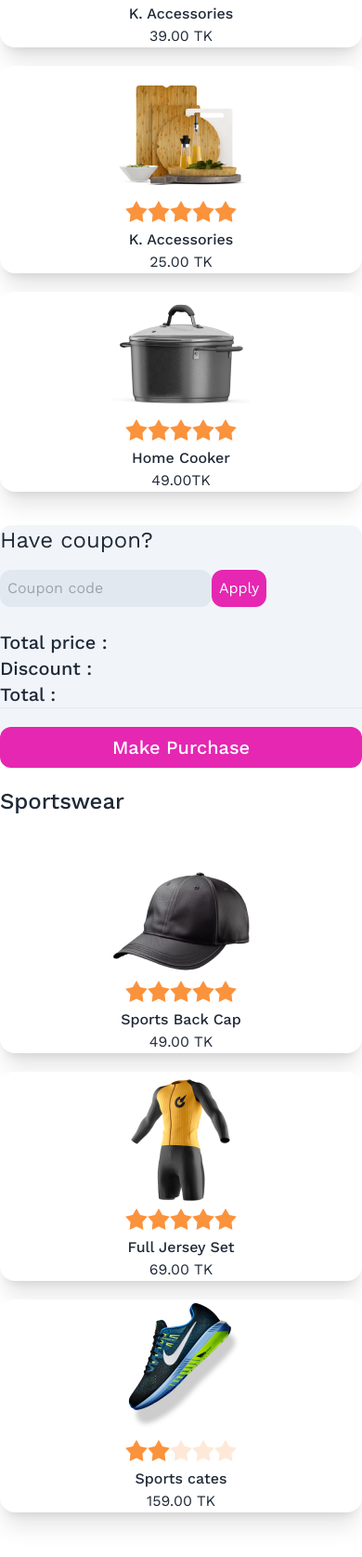
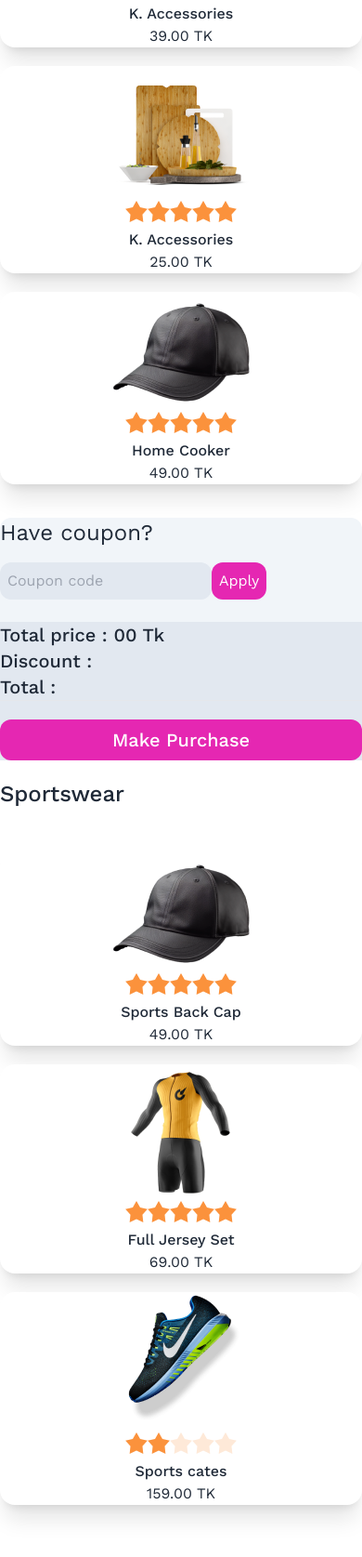
Before and after one commit to priom121/Assignment-4, a plain HTML site: page index.html in a window 390 px wide. Shown: the part 905-2580 px from the top of the page at 93% size. Drawn offline with nearby package versions, Linux system fonts and the light colour scheme.

Commit message:
third commit

```diff
--- a/index.html
+++ b/index.html
@@ -36,7 +36,7 @@
           <!-- Kitchenware card -->
           <h1 class="font-medium text-2xl max-w-screen-2xl mx-auto">Kitchenware</h1>
           <div class="max-w-screen-2xl gap-5 mx-auto grid grid-cols-1 lg:grid-cols-4 ">
-               <div class="card  bg-base-100 shadow-xl">
+               <div onclick="handleClick(this)"  class="card  bg-base-100 shadow-xl">
                     <figure><img src="./images/prod1.png" alt="Shoes" /></figure>
                     <div class="text-center">
                          <div  class="rating ">
@@ -46,11 +46,13 @@
                               <input type="radio" name="rating-2" class="mask mask-star-2 bg-orange-400" />
                               <input type="radio" name="rating-2" class="mask mask-star-2 bg-orange-400" />
                             </div>
+                      <div >
                          <h2 class="text-center font-medium">K. Accessories</h2>
-                      <p>39.00 TK</p>
+                      <p><span>39.00 </span> TK</p>
                       </div>
                     </div>
-          <div class="card  bg-base-100 shadow-xl">
+                  </div>
+               <div onclick="handleClick(this)"  class="card  bg-base-100 shadow-xl">
                     <figure><img src="./images/prod2.png" alt="Shoes" /></figure>
                     <div class="text-center">
                          <div  class="rating ">
@@ -60,43 +62,13 @@
                               <input type="radio" name="rating-2" class="mask mask-star-2 bg-orange-400" />
                               <input type="radio" name="rating-2" class="mask mask-star-2 bg-orange-400" />
                             </div>
+                      <div >
                          <h2 class="text-center font-medium">K. Accessories</h2>
-                 <p>25.00 TK</p>
-
-
-               </div>
-             </div>
-          <div class="card  bg-base-100 shadow-xl">
-               <figure><img src="./images/prod3.png" alt="Shoes" /></figure>
-               <div class="text-center">
-                    <div  class="rating ">
-                         <input type="radio" name="rating-2" class="mask mask-star-2 bg-orange-400" />
-                         <input type="radio" name="rating-2" class="mask mask-star-2 bg-orange-400" checked />
-                         <input type="radio" name="rating-2" class="mask mask-star-2 bg-orange-400" />
-                         <input type="radio" name="rating-2" class="mask mask-star-2 bg-orange-400" />
-                         <input type="radio" name="rating-2" class="mask mask-star-2 bg-orange-400" />
-                       </div>
-                 <h2 class="text-center font-medium">Home Cooker</h2>
-                 <p>49.00TK</p>
-
-               </div>
-             </div>
-             <div class="bg-slate-100  mt-4 rounded-xl">
-               <h2 class="text-2xl">Have coupon?</h2>
-               <input class="bg-slate-200 mt-4 p-2 rounded-xl" type="text"  placeholder="Coupon code"><button class="bg-[#E527B2] p-2 text-white rounded-xl">Apply</button>
-               <div class="bg-white-100 text-xl font-medium  mt-6 rounded-xl">
-                    <h2>Total price :</h2>
-                    <p>Discount :</p>
-                    <p>Total :</p>
-                    <hr>
-                    <button class="w-full mt-5 bg-[#E527B2] p-2 rounded-xl text-white" >Make Purchase</button>
+                      <p><span>25.00 </span> TK</p>
                       </div>
                     </div>
                   </div>
-          <!-- Sportswear card -->
-          <h1 class="font-medium  text-2xl mt-5 max-w-screen-2xl mx-auto">Sportswear</h1>
-          <div class="max-w-screen-2xl py-12 gap-5 mx-auto grid grid-cols-1 lg:grid-cols-4 ">
-               <div class="card  bg-base-100 shadow-xl">
+               <div onclick="handleClick(this)"  class="card  bg-base-100 shadow-xl">
                     <figure><img src="./images/prod4.png" alt="Shoes" /></figure>
                     <div class="text-center">
                          <div  class="rating ">
@@ -106,11 +78,54 @@
                               <input type="radio" name="rating-2" class="mask mask-star-2 bg-orange-400" />
                               <input type="radio" name="rating-2" class="mask mask-star-2 bg-orange-400" />
                             </div>
-                      <h2 class="text-center font-medium">Sports Back Cap</h2>
-                      <p>49.00 TK</p>
+                      <div >
+                         <h2 class="text-center font-medium">Home Cooker</h2>
+                      <p><span>49.00 </span> TK</p>
                       </div>
                     </div>
-               <div class="card  bg-base-100 shadow-xl">
+                  </div>
+
+             <div class="bg-slate-100  mt-4 rounded-xl">
+               <h2 class="text-2xl">Have coupon?</h2>
+               <input class="bg-slate-200 mt-4 p-2 rounded-xl" type="text"  placeholder="Coupon code"><button class="bg-[#E527B2] p-2 text-white rounded-xl">Apply</button>
+               <div class="bg-white-100 text-xl font-medium  mt-6 rounded-xl">
+                    <!-- Create element is here -->
+
+                <div>
+                    <ol class="list-decimal list-inside" id="selector-item">
+
+                    </ol>
+                </div>
+                    <div class="mt-5 bg-slate-200">
+                         <p >Total price :<span id="total-price"> 00</span> Tk</p>
+                         <p>Discount : <span id="discount"> </span> </p>
+                         <p>Total : <span id="totals"> </span> </p>
+                         <hr>
+                         <button class="w-full mt-5 bg-[#E527B2] p-2 rounded-xl text-white" >Make Purchase</button>
+                        </div>
+                 </div>
+          </div>
+          </div>
+          <!-- Sportswear card -->
+          <h1 class="font-medium  text-2xl mt-5 max-w-screen-2xl mx-auto">Sportswear</h1>
+          <div class="max-w-screen-2xl py-12 gap-5 mx-auto grid grid-cols-1 lg:grid-cols-4 ">
+               <div onclick="handleClick(this)"  class="card  bg-base-100 shadow-xl">
+                    <figure><img src="./images/prod4.png" alt="Shoes" /></figure>
+                    <div class="text-center">
+                         <div  class="rating ">
+                              <input type="radio" name="rating-2" class="mask mask-star-2 bg-orange-400" />
+                              <input type="radio" name="rating-2" class="mask mask-star-2 bg-orange-400" checked />
+                              <input type="radio" name="rating-2" class="mask mask-star-2 bg-orange-400" />
+                              <input type="radio" name="rating-2" class="mask mask-star-2 bg-orange-400" />
+                              <input type="radio" name="rating-2" class="mask mask-star-2 bg-orange-400" />
+                            </div>
+                      <div >
+                         <h2 class="text-center font-medium">Sports Back Cap</h2>
+                      <p><span>49.00</span> TK</p>
+                      </div>
+                    </div>
+                  </div>
+               <div onclick="handleClick(this)" class="card  bg-base-100 shadow-xl">
                     <figure><img src="./images/prod5.png" alt="Shoes" /></figure>
                     <div class="text-center">
                          <div  class="rating ">
@@ -120,11 +135,13 @@
                               <input type="radio" name="rating-2" class="mask mask-star-2 bg-orange-400" />
                               <input type="radio" name="rating-2" class="mask mask-star-2 bg-orange-400" />
                             </div>
+                      <div >
                          <h2 class="text-center font-medium">Full Jersey Set</h2>
-                      <p>69.00 TK</p>
+                      <p><span>69.00</span> TK</p>
                       </div>
                     </div>
-               <div class="card  bg-base-100 shadow-xl">
+                  </div>
+               <div onclick="handleClick(this)" class="card  bg-base-100 shadow-xl">
                     <figure><img src="./images/prod6.png" alt="Shoes" /></figure>
                     <div class="text-center">
                          <div  class="rating ">
@@ -134,8 +151,10 @@
                               <input type="radio" name="rating-2" class="mask mask-star-2 bg-orange-400" />
                               <input type="radio" name="rating-2" class="mask mask-star-2 bg-orange-400" />
                             </div>
+                      <div >
                          <h2 class="text-center font-medium">Sports cates</h2>
-                      <p>159.00 TK</p>
+                      <p><span>159.00</span> TK</p>
+                      </div>
                     </div>
                   </div>
           </div>
--- a/index.js
+++ b/index.js
@@ -0,0 +1,24 @@
+let sum = 0;
+function handleClick(target){
+ const selectorItem = document.getElementById('selector-item');
+ const itemName = target.childNodes[3].childNodes[3].childNodes[1].innerText;
+ console.log(target.childNodes[3].childNodes[3].childNodes[1].innerText);
+ const li = document.createElement('li');
+ li.innerText = itemName;
+ selectorItem.appendChild(li);
+const total = target.childNodes[3].childNodes[3].childNodes[3].innerText.split(" ")[0];
+sum = parseFloat(sum) + parseFloat(total);
+document.getElementById('total-price').innerText = sum;
+
+
+// discount-------------
+if(    sum >= 200) {
+ const discountCal = total * 0.2 ;
+  const discounts = total - discountCal ;
+ document.getElementById('discount').innerText = discounts;
+//  total--------------
+ const grandTotal = total - discounts;
+ document.getElementById('totals').innerText = grandTotal
+}
+
+}
```
Lines whose indentation alone changed are shown as unchanged.
